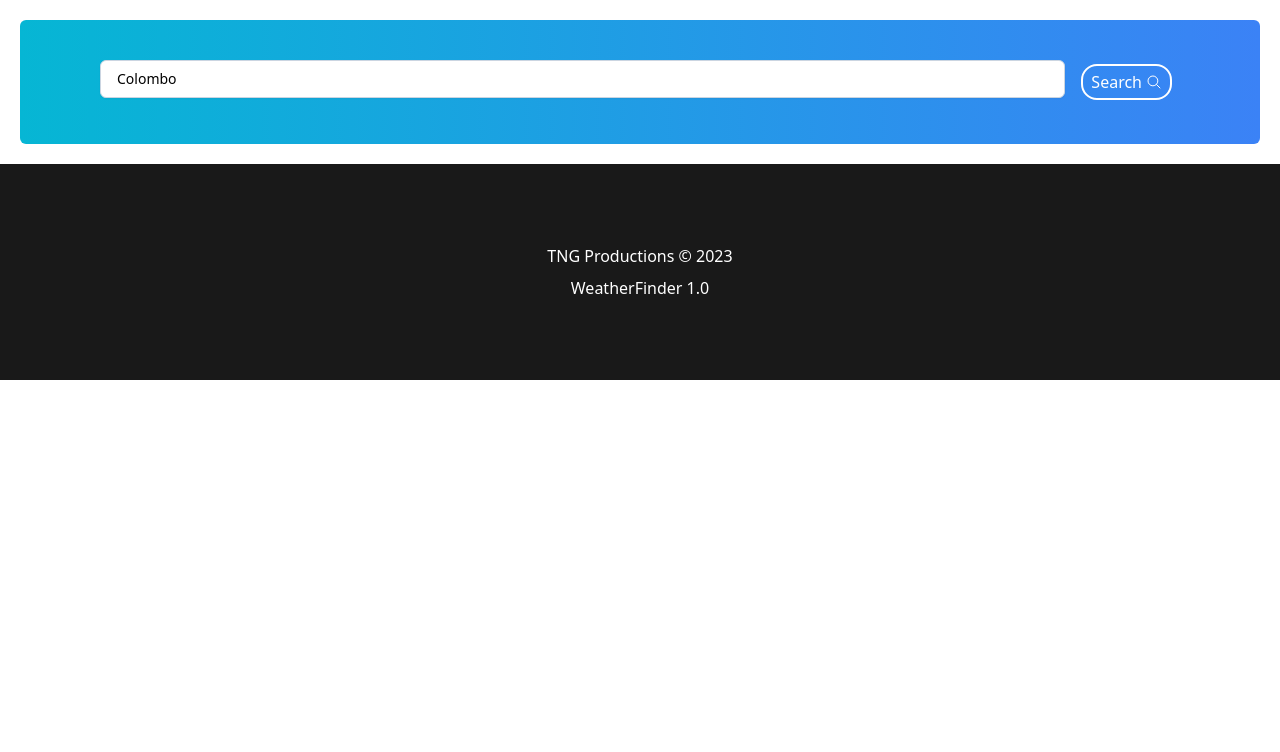
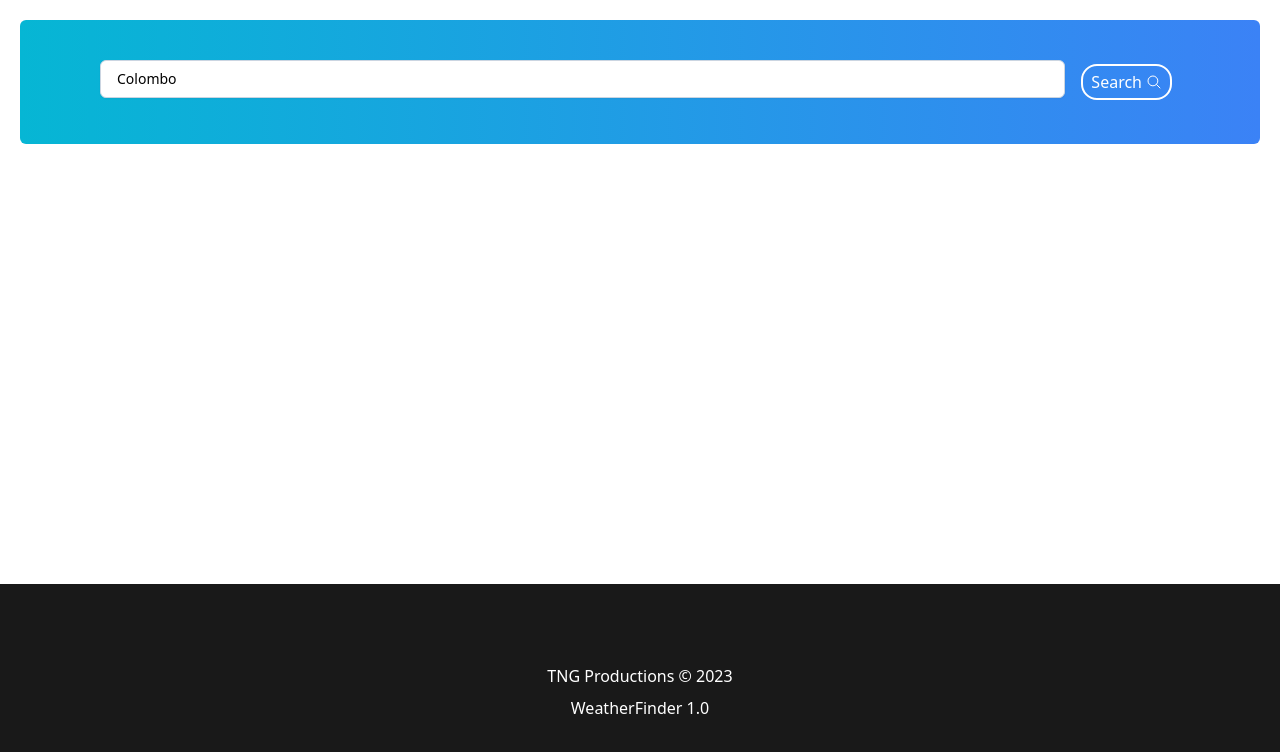
Before and after one commit to tharindug99/WeatherFinder, a React (Vite) app: page / in a window 1280 px wide. Shown: the top 752 px of the page. Built offline with nearby package versions, Linux system fonts and the light colour scheme.

Commit message:
footer fixed

```diff
--- a/src/components/Footer.jsx
+++ b/src/components/Footer.jsx
@@ -3,7 +3,7 @@ import React from 'react'
 export default function Footer() {
   return (
     <div>
-        <div className="bg-black/90 w-100 py-20 my-0">
+        <div className="fixed bottom-0 w-full bg-black/90 py-20 text-white text-center">
                 <div className="text-white align-center center text-center">
                     TNG Productions &copy; 2023
                 </div>
```
